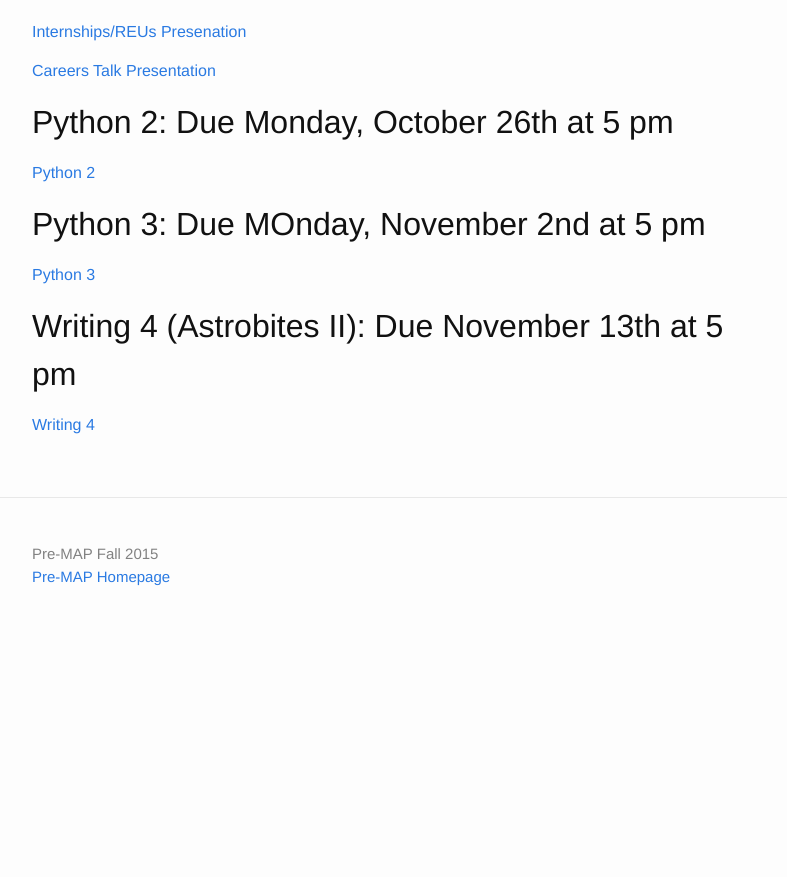
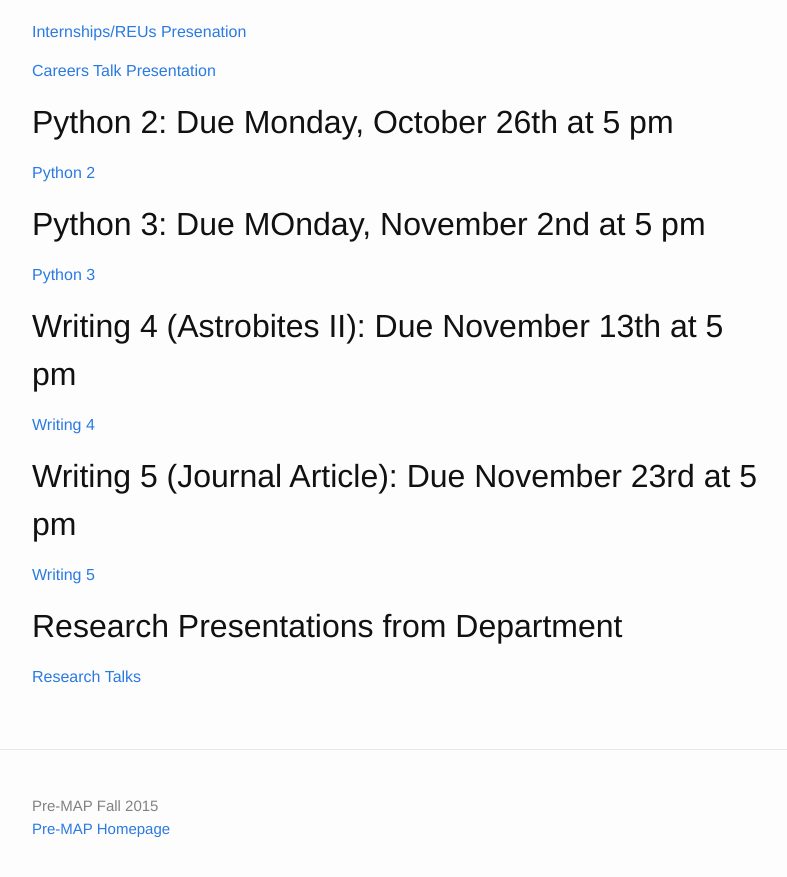
Before and after one commit to kgarofali/Pre-MAP, a Jekyll site: the page built from assignments.md, in a window 1280 px wide and 900 px high, scrolled down 1187 px. Shown: the top 877 px of the window, without its empty margins (238-1025 px from the left). Built offline with Jekyll 4.4.1, drawn with Linux system fonts in a browser that asks for light colours; before the commit the page ends 1835 px from its top, so only the background shows below that.

Commit message:
research talks, annoucements, assignment5

```diff
--- a/assignments.md
+++ b/assignments.md
@@ -58,3 +58,11 @@ permalink: assignments/
 ## Writing 4 (Astrobites II): Due November 13th at 5 pm
 
 [Writing 4](../docs/Writing4.pdf)
+
+## Writing 5 (Journal Article): Due November 23rd at 5 pm
+
+[Writing 5](../docs/Writing5.pdf)
+
+## Research Presentations from Department
+
+[Research Talks](../docs/premap_jc.pdf)
```
Also changed, not shown: annoucements.md (+2 -4 lines), 2 other files.
